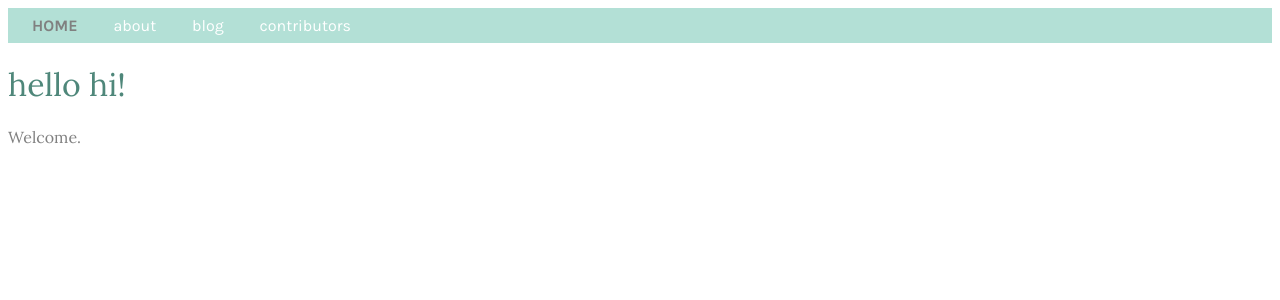
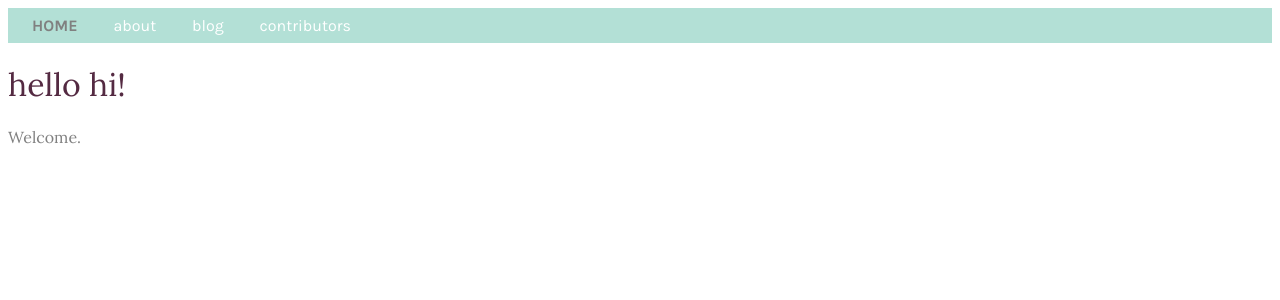
Before and after one commit to rmtownsend/jekyll-blog, a Jekyll site: the page built from index.html, in a window 1280 px wide. Shown: the top 300 px of the page. Built offline with Jekyll 4.4.1, drawn with Linux system fonts in a browser that asks for light colours.

Commit message:
changed h1 color

```diff
--- a/_sass/main.scss
+++ b/_sass/main.scss
@@ -6,7 +6,8 @@ body {
 
 h1 {
   // color: #75668c; purple
-  color: #4f877a;
+  // color: #4f877a; turquoise-ish
+  color: #542a42;
   text-transform: lowercase;
   font-weight: normal;
 }
```
